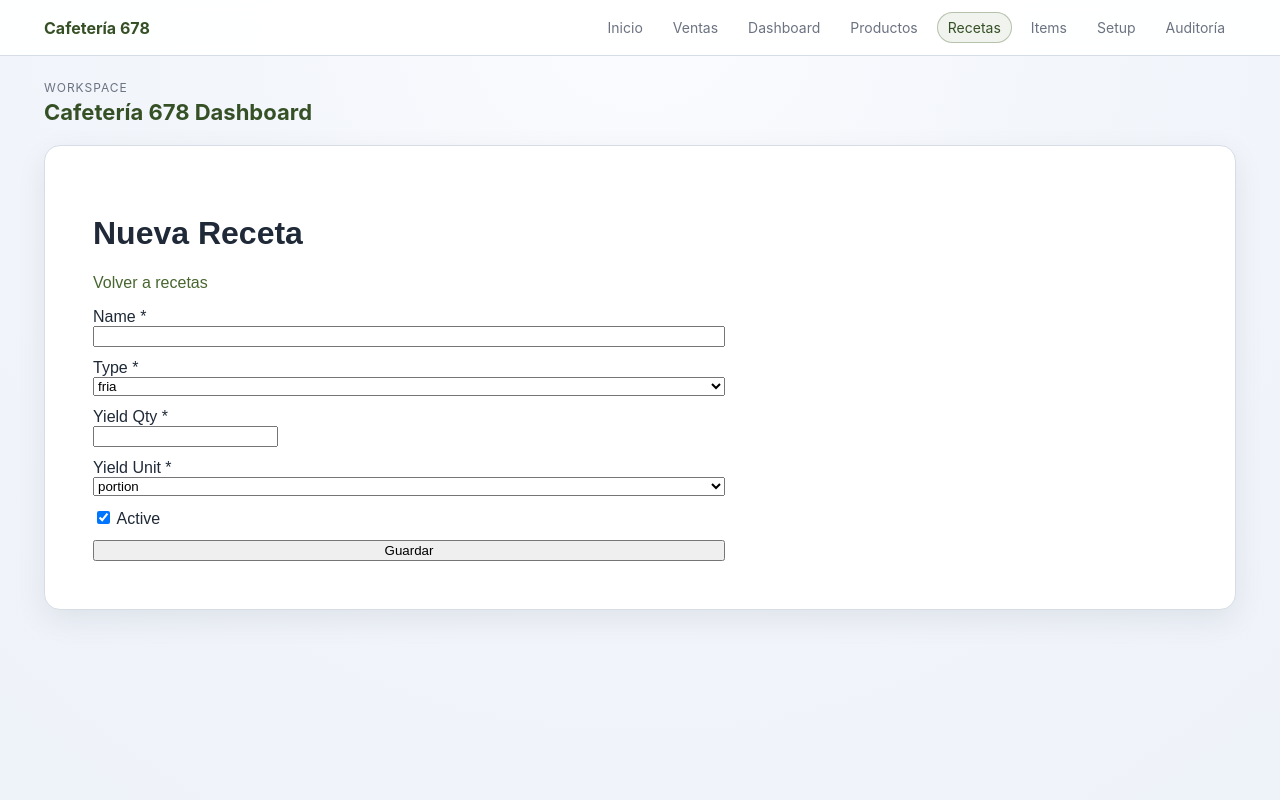
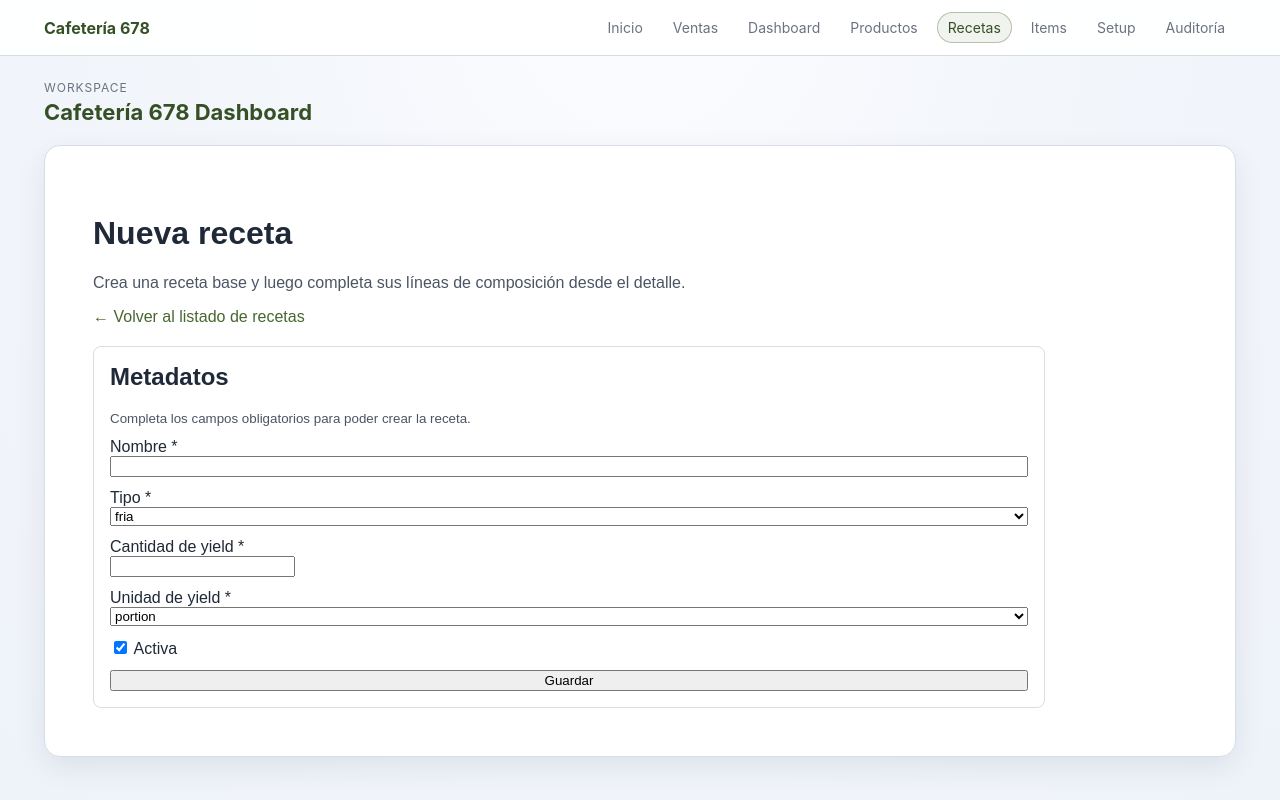
Before and after one commit to NicoChapiro/cafeteria-678-dashboard, a Next.js app: page /recipes/new in a window 1280 px wide. Built offline with nearby package versions, Linux system fonts and the light colour scheme.

Commit message:
Improve new recipe page UX and Spanish labels

```diff
--- a/app/recipes/new/page.tsx
+++ b/app/recipes/new/page.tsx
@@ -4,6 +4,8 @@ import Link from 'next/link';
 import { useRouter } from 'next/navigation';
 import { FormEvent, useState } from 'react';
 
+import FieldHint from '@/src/components/feedback/FieldHint';
+import InlineAlert from '@/src/components/feedback/InlineAlert';
 import type { RecipeType, YieldUnit } from '@/src/domain/types';
 import { upsertRecipe } from '@/src/storage/local/store';
 
@@ -56,21 +58,30 @@ export default function NewRecipePage() {
   }
 
   return (
-    <main style={{ padding: 24, fontFamily: 'sans-serif', maxWidth: 680 }}>
-      <h1>Nueva Receta</h1>
-      <p>
-        <Link href="/recipes">Volver a recetas</Link>
+    <main style={{ padding: 24, fontFamily: 'sans-serif', maxWidth: 1000 }}>
+      <header style={{ marginBottom: 20 }}>
+        <h1>Nueva receta</h1>
+        <p style={{ marginTop: 0, color: '#4b5563' }}>
+          Crea una receta base y luego completa sus líneas de composición desde el detalle.
         </p>
+        <p style={{ marginBottom: 0 }}>
+          <Link href="/recipes">← Volver al listado de recetas</Link>
+        </p>
+      </header>
 
-      <form onSubmit={onSubmit} style={{ display: 'grid', gap: 12 }}>
+      <section style={{ border: '1px solid #ddd', borderRadius: 8, padding: 16 }}>
+        <h2 style={{ marginTop: 0 }}>Metadatos</h2>
+        <FieldHint>Completa los campos obligatorios para poder crear la receta.</FieldHint>
+
+        <form onSubmit={onSubmit} style={{ display: 'grid', gap: 12, marginTop: 12 }}>
           <label>
-          Name *
+            Nombre *
             <br />
             <input name="name" required style={{ width: '100%' }} />
           </label>
 
           <label>
-          Type *
+            Tipo *
             <br />
             <select name="type" defaultValue="fria" style={{ width: '100%' }}>
               {RECIPE_TYPES.map((type) => (
@@ -82,13 +93,13 @@ export default function NewRecipePage() {
           </label>
 
           <label>
-          Yield Qty *
+            Cantidad de yield *
             <br />
             <input name="yieldQty" type="number" min="0.0001" step="0.0001" required />
           </label>
 
           <label>
-          Yield Unit *
+            Unidad de yield *
             <br />
             <select name="yieldUnit" defaultValue="portion" style={{ width: '100%' }}>
               {YIELD_UNITS.map((unit) => (
@@ -100,13 +111,14 @@ export default function NewRecipePage() {
           </label>
 
           <label>
-          <input name="active" type="checkbox" defaultChecked /> Active
+            <input name="active" type="checkbox" defaultChecked /> Activa
           </label>
 
-        {error ? <p style={{ color: 'crimson' }}>{error}</p> : null}
+          {error ? <InlineAlert tone="error">{error}</InlineAlert> : null}
 
           <button type="submit">Guardar</button>
         </form>
+      </section>
     </main>
   );
 }
```
Lines whose indentation alone changed are shown as unchanged.
